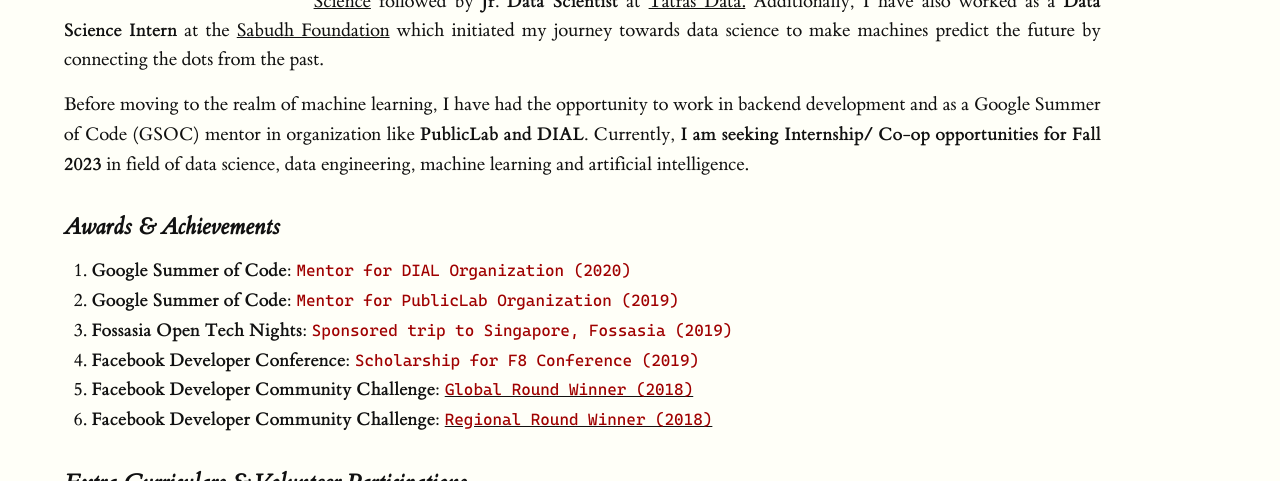
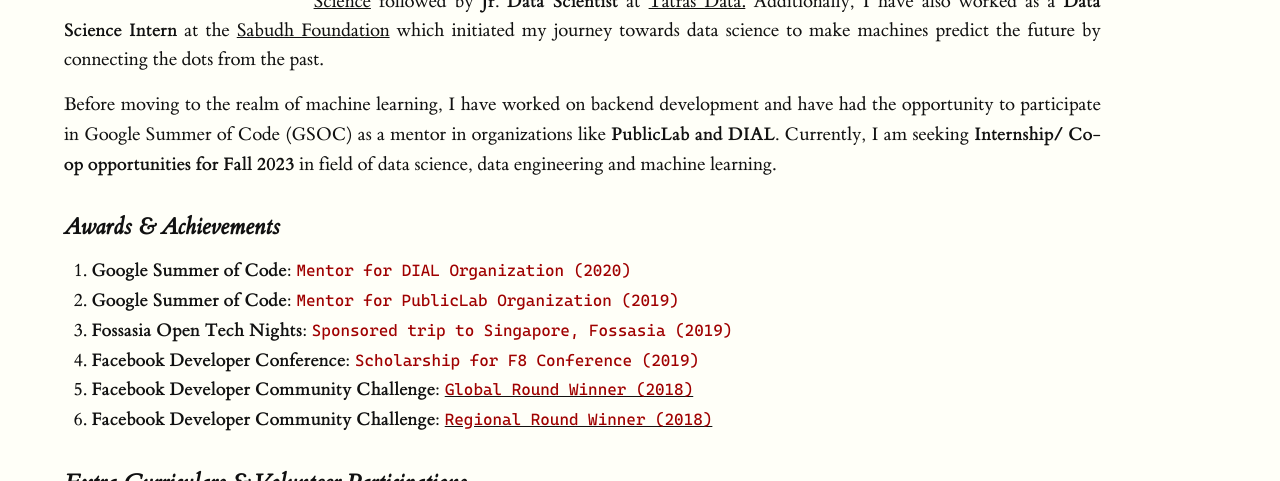
Before and after one commit to coderjolly/coderjolly.github.io, a Jekyll site: the page built from index.md, in a window 1280 px wide and 900 px high, cut to the strip 419-900 px from the top of the window. Built offline with Jekyll 4.4.1, drawn with Linux system fonts in a browser that asks for light colours; a style sheet for code colours, icons or effects is not loaded.

Commit message:
changed index.html

```diff
--- a/index.md
+++ b/index.md
@@ -14,7 +14,7 @@ I am graduate student at **Concordia University, Montréal** pursuing **Master's
 
 Prior to my master's, I have obtained over 1.5 years of experience in designing machine learning and data science solutions using python. I have worked as a **Jr. Data Engineer** at the [Indian Institute of Science](https://www.serc.iisc.ac.in/supercomputer/for-traditional-hpc-simulations-param-pravega/){:target="_blank"} followed by **Jr. Data Scientist** at [Tatras Data.](https://tatrasdata.com/){:target="_blank"} Additionally, I have also worked as a **Data Science Intern** at the [Sabudh Foundation](https://sabudh.org/){:target="_blank"} which initiated my journey towards data science to make machines predict the future by connecting the dots from the past.
 
-Before moving to the realm of machine learning, I have had the opportunity to work in backend development and as a Google Summer of Code (GSOC) mentor in organization like **PublicLab and DIAL.** Currently, **I am seeking Internship/ Co-op opportunities for Fall 2023** in field of data science, data engineering, machine learning and artificial intelligence.
+Before moving to the realm of machine learning, I have worked on backend development and have had the opportunity to participate in Google Summer of Code (GSOC) as a mentor in organizations like **PublicLab and DIAL.** Currently, I am seeking **Internship/ Co-op opportunities for Fall 2023** in field of data science, data engineering and machine learning.
 
 <h3 style="text-align: left;">Awards & Achievements</h3>
 
```
